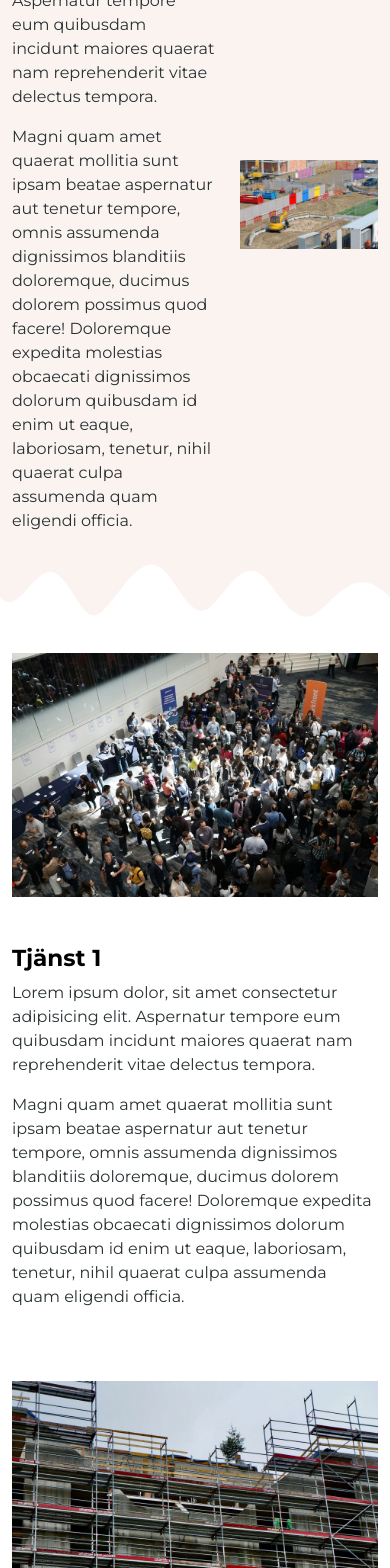
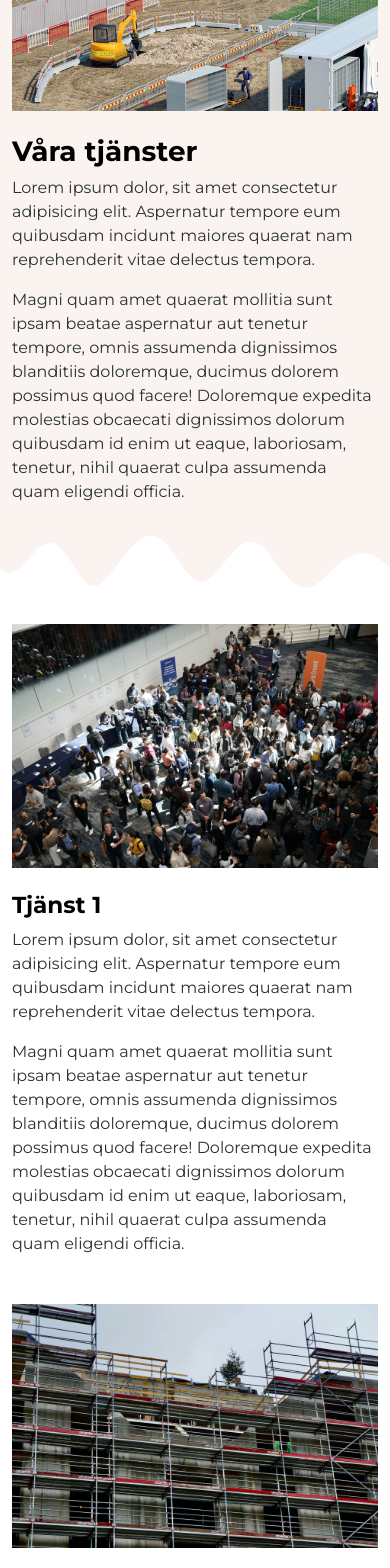
Before and after one commit to bollare/lansinfra, a Next.js app: page /tjanster in a window 390 px wide. Shown: the part 240-1808 px from the top of the page. Built offline with nearby package versions, Linux system fonts and the light colour scheme.

Commit message:
mobiloptimering fix

```diff
--- a/src/app/components/footer.tsx
+++ b/src/app/components/footer.tsx
@@ -14,12 +14,12 @@ export default function Footer() {
           <a className='nav-link fs-sm' href="tel:0701234567">070 123 45 67</a>
         </div>
 
-        <div className='d-flex align-items-center order-first order-md-2 mb-4 mb-md-0'>
+        <a href='/' className='d-flex align-items-center order-first order-md-2 mb-4 mb-md-0 text-decoration-none'>
           <Image className='me-2' src="/images/lansinfra-logo-icon.png" height={30} width={25} alt="" />
           <div className='fw-bold mt-1' style={{lineHeight:"13px", fontSize:"10px"}}>
             <span className='fs-5 text-dark'>LänsInfra AB</span>
           </div>
-        </div>
+        </a>
 
         <ul  className="nav col-md-4 flex-wrap flex-column flex-md-row justify-content-md-end order-md-3 mt-4 mt-md-0 gap-3">
           <li  className="nav-item">
--- a/src/app/components/navbar.tsx
+++ b/src/app/components/navbar.tsx
@@ -5,12 +5,12 @@ export default function Navbar() {
   return (
       <nav className="navbar navbar-expand-md bg-body-tertiary sticky-top bg-white" style={{zIndex:"9999"}}>
         <div className="container py-2">
-          <div className='d-flex align-items-center'>
+          <a href='/' className='d-flex align-items-center text-decoration-none'>
             <Image className='me-1' src="/images/lansinfra-logo-icon.png" height={36} width={30} alt="" />
             <div className='fw-bold mt-1' style={{lineHeight:"13px", fontSize:"10px"}}>
               <span className='fs-4 text-dark'>LänsInfra AB</span>
             </div>
-          </div>
+          </a>
           <button className="navbar-toggler custom-toggler" type="button" data-bs-toggle="collapse" data-bs-target="#navbarNav" aria-controls="navbarNav" aria-expanded="false" aria-label="Toggle navigation">
             <span className="toggler-line top" />
             <span className="toggler-line middle" />
--- a/src/app/om-oss/page.tsx
+++ b/src/app/om-oss/page.tsx
@@ -18,7 +18,7 @@ export default function AboutPage() {
                 <img src="images/arbetsplats-1920x1280.jpg" className='img-fluid w-100' style={{maxHeight:"300px", objectFit:"cover"}} alt="" />
               </div>
             </div>
-            <div className='mb-3 g-4 row'>
+            <div className='g-4 row'>
               <div className='col-lg-5 col-md-7'>
                 <img className='img-fluid w-100' style={{height:"300px", objectFit:"cover"}} src="images/event_2.webp" alt="" />
               </div>
@@ -52,12 +52,12 @@ export default function AboutPage() {
                     L0,120
                     Z
                   "
-                  fill="#ffffffff"
+                  fill="rgb(255, 255, 255)"
                 />
             </svg>
           </div>
         </section>
-        <section className='py-4 py-sm-5'>
+        <section className='py-4 py-sm-5 bg-white'>
           <div className='container'>
             <h2 className='text-center mb-4 mb-sm-5'>Vad kännetecknar oss?</h2>
             <div className='row g-4 justify-content-center'>
--- a/src/app/page.tsx
+++ b/src/app/page.tsx
@@ -11,7 +11,7 @@ export default function HomePage() {
           <div className='container position-relative h-100 d-flex justify-content-center align-items-start flex-column pb-5'>
             <h1 className='text-white mb-3' style={{maxWidth:"650px"}}>Lorem ipsum dolor sit amet consectetur adipisicing.</h1>
             <p className='lead text-white' style={{maxWidth:"650px"}}>Soluta commodi veniam, aut cum reiciendis quaerat laborum vel dolores. Dolore, tenetur!</p>
-            <a className='btn btn-lansinfra-primary btn-lg mt-2' href="">Kontakta oss</a>
+            <a className='btn btn-lansinfra-primary btn-lg mt-2' href="/kontakt">Kontakta oss</a>
           </div>
           <div className="shape-divider" style={{marginBottom:"-5px"}}>
               <svg
@@ -42,7 +42,7 @@ export default function HomePage() {
                 <p className='mb-0' style={{maxWidth:"650px"}}>Lorem ipsum dolor, sit amet consectetur adipisicing elit. Aspernatur tempore eum quibusdam incidunt maiores quaerat nam reprehenderit vitae delectus tempora.</p>
               </div>
               <div className='mt-4 mt-lg-0'>
-                <a className='btn btn-dark' href="">Läs mer om våra tjänster</a>
+                <a className='btn btn-dark' href="/om-oss">Läs mer om våra tjänster</a>
               </div>
             </div>
 
@@ -108,7 +108,7 @@ export default function HomePage() {
                 <h2>Varför välja oss?</h2>
                 <p style={{maxWidth:"750px"}}>Lorem ipsum dolor sit amet, consectetur adipisicing elit. Ab neque, libero esse voluptatibus reprehenderit dolores corporis reiciendis ea alias, soluta amet, perferendis id repellendus quod quia earum beatae hic enim optio dicta natus deserunt dolor! Officia aut temporibus nam!</p>
                 <p style={{maxWidth:"750px"}}>Lorem ipsum dolor sit amet consectetur adipisicing elit. Optio cupiditate laboriosam voluptates, voluptatibus qui ipsa cum nobis voluptas accusantium rem?</p>
-                <a href="" className='btn btn-dark mt-2'>Läs mer om oss</a>
+                <a href="/om-oss" className='btn btn-dark mt-2'>Läs mer om oss</a>
               </div>
             </div>
           </div>
--- a/src/app/tjanster/page.tsx
+++ b/src/app/tjanster/page.tsx
@@ -9,13 +9,13 @@ export default function AboutPage() {
         <section className='py-5 position-relative overflow-hidden' style={{backgroundColor:"#fbf3f0"}}>
           <div className='container'>
             <div className='row align-items-center mb-5'>
-              <div className='col-7'>
+              <div className='col-lg-7 mt-4 mt-lg-0'>
                 <h1 className='fs-1'>Våra tjänster</h1>
                 <p style={{maxWidth:"650px"}}>Lorem ipsum dolor, sit amet consectetur adipisicing elit. Aspernatur tempore eum quibusdam incidunt maiores quaerat nam reprehenderit vitae delectus tempora.</p>
                 <p className='mb-0' style={{maxWidth:"650px"}}>Magni quam amet quaerat mollitia sunt ipsam beatae aspernatur aut tenetur tempore, omnis assumenda dignissimos blanditiis doloremque, ducimus dolorem possimus quod facere! Doloremque expedita molestias obcaecati dignissimos dolorum quibusdam id enim ut eaque, laboriosam, tenetur, nihil quaerat culpa assumenda quam eligendi officia.</p>
               </div>
-              <div className='col-5'>
-                <img src="images/områdesskydd-grafik.jpg" className='img-fluid w-100' alt="" />
+              <div className='col-lg-5 order-first order-lg-last'>
+                <img src="images/områdesskydd-grafik.jpg" className='img-fluid w-100' alt="" style={{maxHeight:"300px", objectFit:"cover"}}/>
               </div>
             </div>
           </div>
@@ -41,45 +41,45 @@ export default function AboutPage() {
           </div>
         </section>
         <section className='py-sm-5 py-4 position-relative overflow-hidden'>
-          <div className='container'>
-            <div className='row align-items-center mb-4 mb-lg-5 g-5'>
-              <div className='col-auto order-last'>
+          <div className='container mb-5'>
+            <div className='row align-items-center mb-4 mb-lg-5 g-4 g-lg-5'>
+              <div className='col-xl-auto col-lg-6 order-last'>
                 <h2 className='fs-3'>Tjänst 1</h2>
                 <p style={{maxWidth:"650px"}}>Lorem ipsum dolor, sit amet consectetur adipisicing elit. Aspernatur tempore eum quibusdam incidunt maiores quaerat nam reprehenderit vitae delectus tempora.</p>
                 <p className='mb-0' style={{maxWidth:"650px"}}>Magni quam amet quaerat mollitia sunt ipsam beatae aspernatur aut tenetur tempore, omnis assumenda dignissimos blanditiis doloremque, ducimus dolorem possimus quod facere! Doloremque expedita molestias obcaecati dignissimos dolorum quibusdam id enim ut eaque, laboriosam, tenetur, nihil quaerat culpa assumenda quam eligendi officia.</p>
               </div>
-              <div className='col'>
-                <img src="images/event_2.webp" className='img-fluid w-100' alt="" />
+              <div className='col-xl col-lg-6'>
+                <img src="images/event_2.webp" style={{maxHeight:"300px", objectFit:"cover"}} className='img-fluid w-100' alt="" />
               </div>
             </div>
-            <div className='row align-items-center my-4 my-lg-5 g-5'>
-              <div className='col-auto order-last order-md-first'>
+            <div className='row align-items-center my-4 my-lg-5 g-4 g-lg-5'>
+              <div className='col-xl-auto col-lg-6 order-last order-lg-first'>
                 <h2 className='fs-3'>Tjänst 2</h2>
                 <p style={{maxWidth:"650px"}}>Lorem ipsum dolor, sit amet consectetur adipisicing elit. Aspernatur tempore eum quibusdam incidunt maiores quaerat nam reprehenderit vitae delectus tempora.</p>
                 <p className='mb-0' style={{maxWidth:"650px"}}>Magni quam amet quaerat mollitia sunt ipsam beatae aspernatur aut tenetur tempore, omnis assumenda dignissimos blanditiis doloremque, ducimus dolorem possimus quod facere! Doloremque expedita molestias obcaecati dignissimos dolorum quibusdam id enim ut eaque, laboriosam, tenetur, nihil quaerat culpa assumenda quam eligendi officia.</p>
               </div>
-              <div className='col'>
-                <img src="images/byggställning.webp" className='img-fluid w-100' alt="" />
+              <div className='col-xl col-lg-6'>
+                <img src="images/byggställning.webp" style={{maxHeight:"300px", objectFit:"cover"}} className='img-fluid w-100' alt="" />
               </div>
             </div>
-            <div className='row align-items-center my-4 my-lg-5 g-5'>
-              <div className='col-auto order-last'>
+            <div className='row align-items-center my-4 my-lg-5 g-4 g-lg-5'>
+              <div className='col-xl-auto col-lg-6 order-last'>
                 <h2 className='fs-3'>Tjänst 3</h2>
                 <p style={{maxWidth:"650px"}}>Lorem ipsum dolor, sit amet consectetur adipisicing elit. Aspernatur tempore eum quibusdam incidunt maiores quaerat nam reprehenderit vitae delectus tempora.</p>
                 <p className='mb-0' style={{maxWidth:"650px"}}>Magni quam amet quaerat mollitia sunt ipsam beatae aspernatur aut tenetur tempore, omnis assumenda dignissimos blanditiis doloremque, ducimus dolorem possimus quod facere! Doloremque expedita molestias obcaecati dignissimos dolorum quibusdam id enim ut eaque, laboriosam, tenetur, nihil quaerat culpa assumenda quam eligendi officia.</p>
               </div>
-              <div className='col'>
-                <img src="images/grind.jpg" className='img-fluid w-100' alt="" />
+              <div className='col-xl col-lg-6'>
+                <img src="images/grind.jpg" style={{maxHeight:"300px", objectFit:"cover"}} className='img-fluid w-100' alt="" />
               </div>
             </div>
-            <div className='row align-items-center my-4 my-lg-5 g-5'>
-              <div className='col-auto order-last order-md-first'>
+            <div className='row align-items-center my-4 my-lg-5 g-4 g-lg-5'>
+              <div className='col-xl-auto col-lg-6 order-last order-lg-first'>
                 <h2 className='fs-3'>Tjänst 4</h2>
                 <p style={{maxWidth:"650px"}}>Lorem ipsum dolor, sit amet consectetur adipisicing elit. Aspernatur tempore eum quibusdam incidunt maiores quaerat nam reprehenderit vitae delectus tempora.</p>
                 <p className='mb-0' style={{maxWidth:"650px"}}>Magni quam amet quaerat mollitia sunt ipsam beatae aspernatur aut tenetur tempore, omnis assumenda dignissimos blanditiis doloremque, ducimus dolorem possimus quod facere! Doloremque expedita molestias obcaecati dignissimos dolorum quibusdam id enim ut eaque, laboriosam, tenetur, nihil quaerat culpa assumenda quam eligendi officia.</p>
               </div>
-              <div className='col'>
-                <img src="images/områdesskydd-grafik.jpg" className='img-fluid w-100' alt="" />
+              <div className='col-xl col-lg-6'>
+                <img src="images/områdesskydd-grafik.jpg" style={{maxHeight:"300px", objectFit:"cover"}} className='img-fluid w-100' alt="" />
               </div>
             </div>
           </div>
@@ -99,25 +99,22 @@ export default function AboutPage() {
                     L0,120
                     Z
                   "
-                  fill="#ffffff"
+                  fill="#f8f9fa"
                 />
             </svg>
           </div>
         </section>
-        <section className='py-4 py-sm-5'>
+        <section className='pt-4 pt-sm-5 pb-5 mb-lg-4 bg-light'>
           <div className='container'>
-            <div className='d-flex align-items-center gap-5'>
-              <div className='w-75 row g-0 rounded overflow-hidden shadow'>
-                <img className='col-6' src="/images/grind.jpg" alt="" />
-                <img className='col-6' src="/images/event.jpg" alt="" />
-                <img className='col-6' src="/images/områdesskydd-grafik.jpg" alt="" />
-                <img className='col-6' src="/images/arbetsplats-1920x1280.jpg" alt="" />
+            <div className='row g-4 g-lg-5 align-items-center'>
+              <div className='col-md-6 h-100'>
+                <img className="img-fluid w-100 h-100" style={{objectFit:"cover"}} src="/images/områdesskydd-grafik.jpg" alt="" />
               </div>
-              <div className='w-100'>
+              <div className='col-md-6'>
                 <h2>Varför välja oss?</h2>
                 <p style={{maxWidth:"750px"}}>Lorem ipsum dolor sit amet, consectetur adipisicing elit. Ab neque, libero esse voluptatibus reprehenderit dolores corporis reiciendis ea alias, soluta amet, perferendis id repellendus quod quia earum beatae hic enim optio dicta natus deserunt dolor! Officia aut temporibus nam!</p>
                 <p style={{maxWidth:"750px"}}>Lorem ipsum dolor sit amet consectetur adipisicing elit. Optio cupiditate laboriosam voluptates, voluptatibus qui ipsa cum nobis voluptas accusantium rem?</p>
-                <a href="" className='btn btn-dark mt-2'>Läs mer om oss</a>
+                <a href="/om-oss" className='btn btn-dark mt-2'>Läs mer om oss</a>
               </div>
             </div>
           </div>
```
